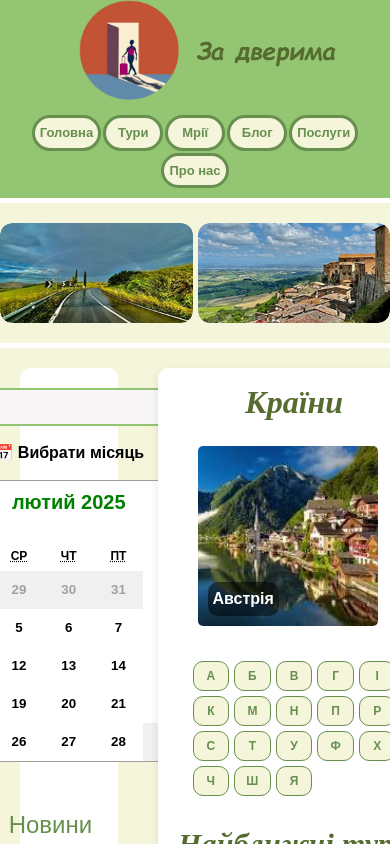
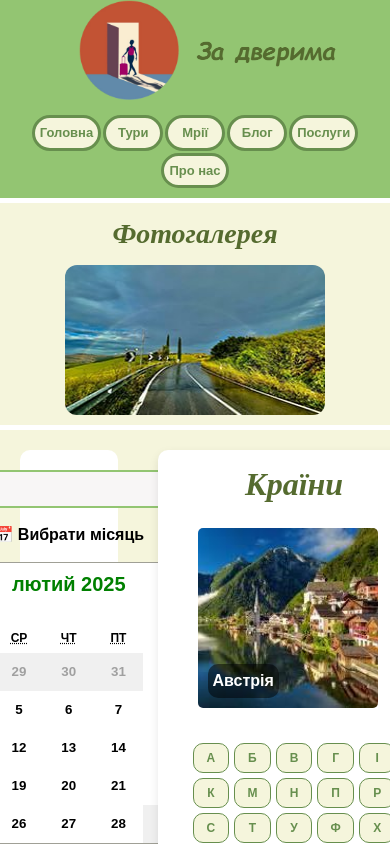
Before and after one commit to artelena1906/Front-ZaDveryma, a Next.js app: page / in a window 390 px wide. Shown: the top 844 px of the page. Built offline with nearby package versions, Linux system fonts and the light colour scheme.

Commit message:
Исправлен адаптив блока фото

```diff
--- a/src/app/MainPage/MainPagePhoto.tsx
+++ b/src/app/MainPage/MainPagePhoto.tsx
@@ -14,7 +14,6 @@ interface Photo {
 export default function Photo() {
   const [photos, setPhotos] = useState<Photo[]>([]);
 
-
   useEffect(() => {
     fetch("/MainPageHeader.json")
       .then((res) => res.json())
@@ -27,8 +26,9 @@ export default function Photo() {
 
   return (
     <>
-      <div className={styles.carousel}>
-        {/* <h2 className={styles.h2}>Фото з наших подорожей</h2> */}
+      <div className={styles.container}>
+        <h2 className={styles.h2}>Фотогалерея</h2>
+        <div className={styles.carouselcontainer}>
           <Swiper
             modules={[Navigation]}
             navigation
@@ -36,11 +36,11 @@ export default function Photo() {
             // slidesOffsetBefore={15} // Отступ слева
             pagination={{ clickable: true }}
             breakpoints={{
-            200: {
-              slidesPerView: 2,
-              spaceBetween: 5, // Уменьшаем отступ для маленьких экранов
+              420: {
+                slidesPerView: 1,
+                // spaceBetween: 5, // Уменьшаем отступ для маленьких экранов
               },
-            520: {
+              421: {
                 slidesPerView: 2,
                 spaceBetween: 5, // Отступ для экранов средней ширины
               },
@@ -50,14 +50,17 @@ export default function Photo() {
               },
               1050: {
                 slidesPerView: 4,
-              spaceBetween: 10, // Отступ для небольших десктопов
+                // spaceBetween: 10, // Отступ для небольших десктопов
               },
               1350: {
                 slidesPerView: 5,
-              spaceBetween: 15, // Отступ для широких экранов
+                // spaceBetween: 15, // Отступ для широких экранов
+              },
+              1500: {
+                slidesPerView: 6,
+                // spaceBetween: 15, // Отступ для широких экранов
               },
             }}
-          className={styles.carouselTrack}
           >
             {photos.map((photo, index) => (
               <SwiperSlide key={index} className={styles.carouselTrack}>
@@ -73,6 +76,7 @@ export default function Photo() {
             ))}
           </Swiper>
         </div>
+      </div>
       <hr className={styles.h}></hr>
     </>
   );
--- a/src/app/MainPage/css/MainPagePhoto.module.css
+++ b/src/app/MainPage/css/MainPagePhoto.module.css
@@ -1,11 +1,14 @@
 .h2 {
   font-size: 28px;
   font-weight: bold;
-  padding: 10px 0 10px 0;
+  padding: 10px 0 0 0;
   font-family: Playwrite India;
   color: #556B2F;
   font-style: italic;
   font-weight: bold;
+  align-items: center;
+  justify-content: center;
+  text-align: center;
 }
 
 .h {
@@ -15,27 +18,40 @@
   border: none;
 }
 
-.carousel {
+.container {
   display: flex;
   background-color: #F5F5DC;
+  flex-direction: column;
+
+}
+
+ .carouselcontainer {
+  display: flex;
   align-items: center;
   justify-content: center;
   text-align: center;
-  width: 100%;
-  height: 200px;
-  overflow: hidden;
+  gap: 10px;
+  /* width: 95%; */
+  /* overflow: hidden; */
+  margin: 20px;
+  scroll-snap-type: x mandatory;
 }
 
 .carouselTrack {
   display: flex;
-  overflow: hidden; /* Обрезает части изображения, выходящие за границы */
+  /* overflow: hidden;  */
   border-radius: 12px; /* Должен совпадать с border-radius у изображения */
   scroll-snap-type: x mandatory;
+  align-items: center;
+  /* gap: 10px; */
+  justify-content: center;
+  text-align: center;
 }
 
 .image {
   transition: transform 0.3s ease-in-out; /* Плавное увеличение */
   border-radius: 12px; /* Закругление углов */
+  display: inline !important;
 }
 
 .image:hover {
@@ -47,20 +63,12 @@
     width: 240px !important;
     height: 130px !important;
   }
-
-  .carousel {
-    height: 170px;
-  }
 }
 
 @media (max-width: 480px) {
   .image {
     width: 230px !important;
     height: 120px !important;
-  }
-
-  .carousel {
-    height: 160px;
   }
 }
 
@@ -70,14 +78,19 @@
     height: 110px !important;
   }
 
-  .carousel {
-    height: 140px;
+  .carouselcontainer {
+    margin: 10px;
+  }
+
+}
+
+@media (max-width: 420px) {
+  .image {
+    width: 260px !important;
+    height: 150px !important;
+  }
+
+  .carouselcontainer {
+    margin: 10px;
   }
 }
-
-@media (max-width: 400px) {
-  .image {
-    width: 210px !important;
-    height: 100px !important;
-  }
-}
--- a/src/app/globals.css
+++ b/src/app/globals.css
@@ -3,8 +3,6 @@
 @tailwind utilities;
 
 :root {
-  /* --background: #FFE4C4; */
-  /* --background: #A7C796; */
   --swiper-navigation-color: white !important; /* Белые стрелки */
   --background: white;
   --foreground: bkack;
@@ -13,7 +11,7 @@
 .swiper-button-prev {
   color: white !important;
   font-weight: bold !important;
-  margin-left:20px !important;
+  margin-left: 10px !important;
 }
 
 .swiper-button-next::after,
@@ -21,7 +19,7 @@
   font-size: 50px !important;
   font-weight: bolder !important;
   color: white !important;
-  margin-right:20px !important;
+  margin-right: 10px !important;
 }
 }
 
```
Lines whose indentation alone changed are shown as unchanged.
